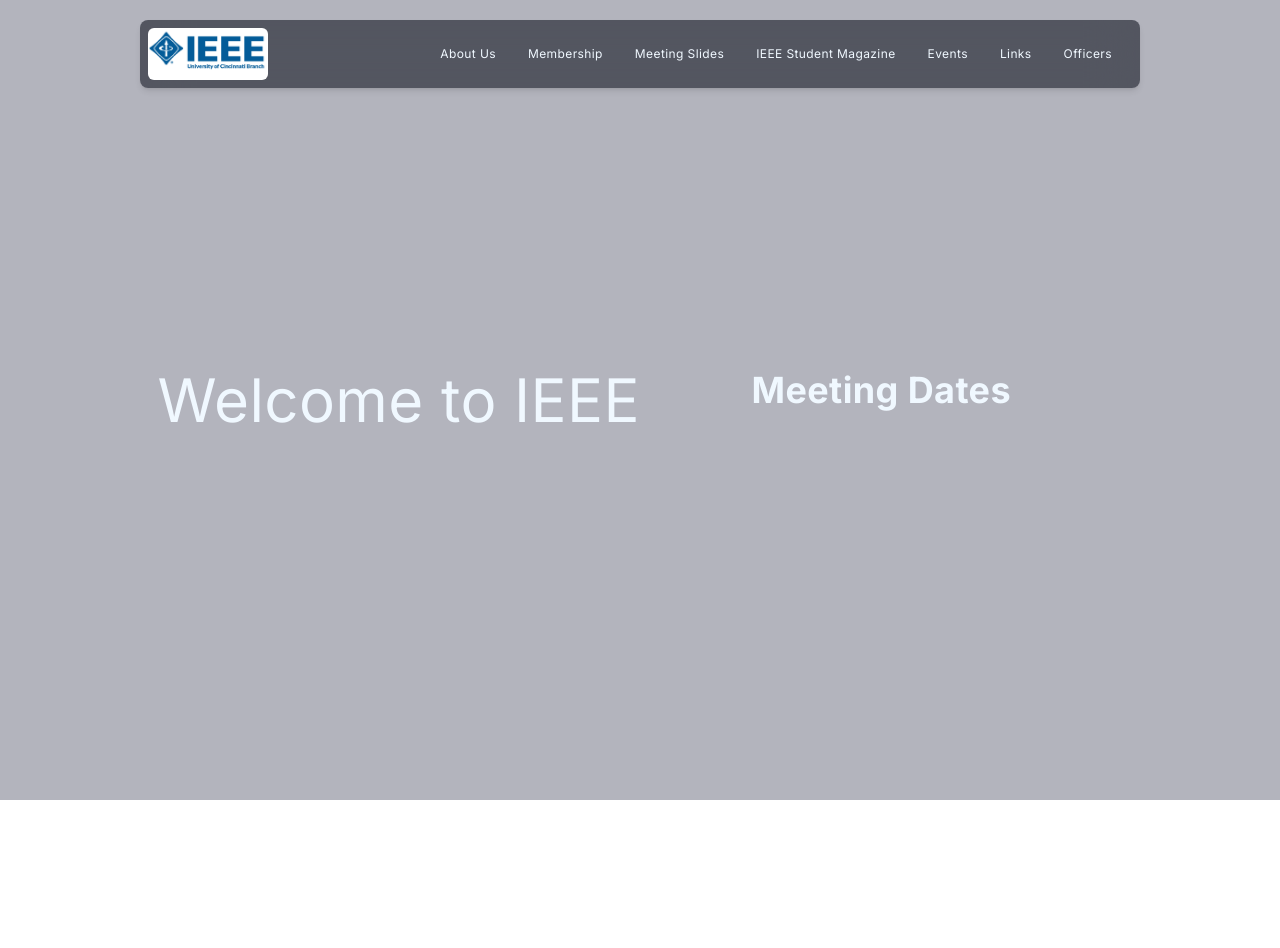
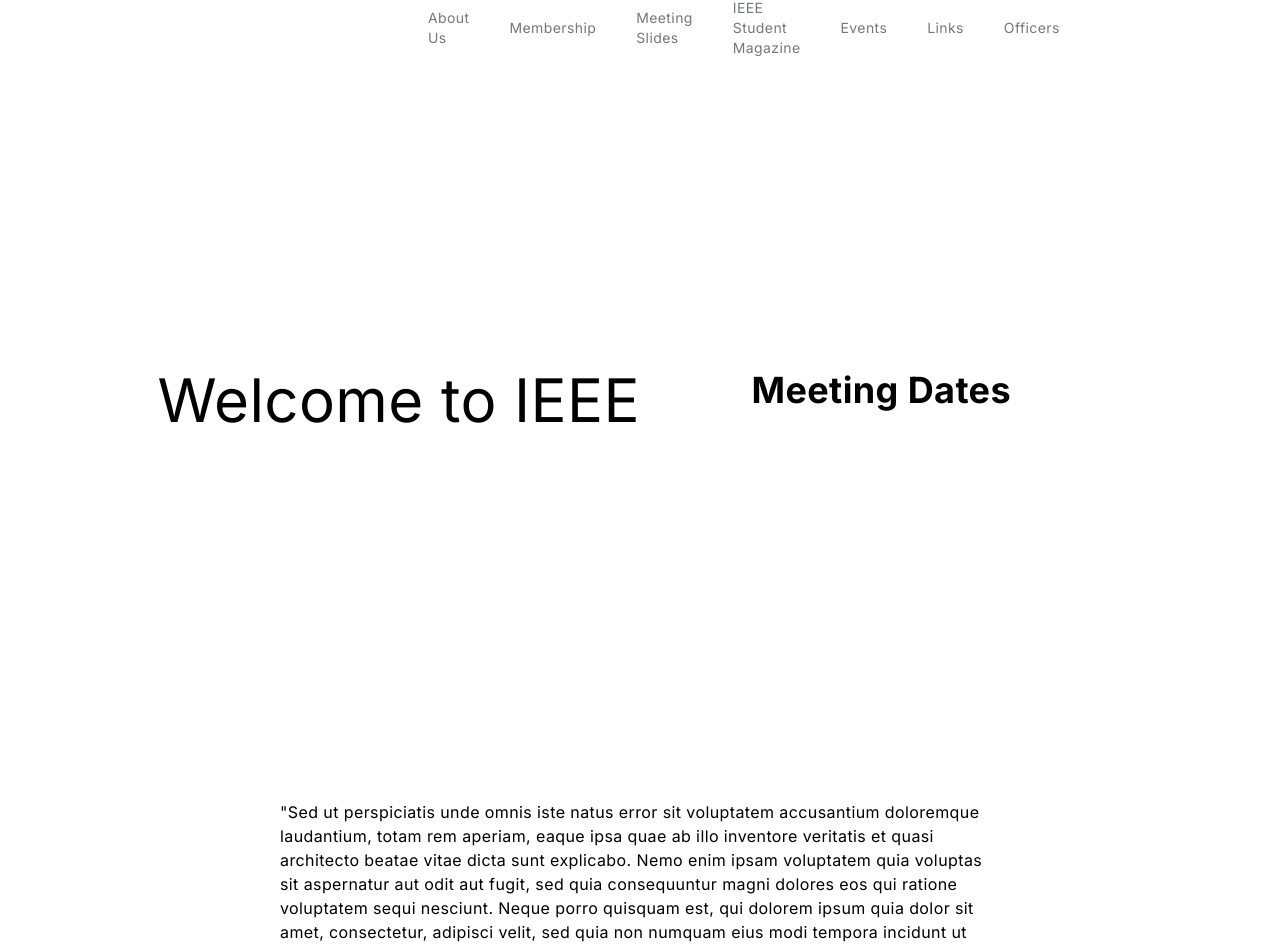
Before and after one commit to MakeUC/New-IEEE-Website, a Next.js app: page / in a window 1280 px wide. Shown: the top 948 px of the page. Before the commit the page ends 800 px from the top, so only its background shows below. Built offline with nearby package versions, Linux system fonts and the light colour scheme.

Commit message:
updated navbar with a new design and updated links.

```diff
--- /dev/null
+++ b/app/components/Footer.jsx
@@ -0,0 +1,27 @@
+import React from "react";
+
+const Footer = () => {
+  return (
+    <div className="w-full h-full mx-auto flex justify-center items-center">
+      <div className="max-w-[720px]">
+        <p>
+          "Sed ut perspiciatis unde omnis iste natus error sit voluptatem
+          accusantium doloremque laudantium, totam rem aperiam, eaque ipsa quae
+          ab illo inventore veritatis et quasi architecto beatae vitae dicta
+          sunt explicabo. Nemo enim ipsam voluptatem quia voluptas sit
+          aspernatur aut odit aut fugit, sed quia consequuntur magni dolores eos
+          qui ratione voluptatem sequi nesciunt. Neque porro quisquam est, qui
+          dolorem ipsum quia dolor sit amet, consectetur, adipisci velit, sed
+          quia non numquam eius modi tempora incidunt ut labore et dolore magnam
+          aliquam quaerat voluptatem. Ut enim ad minima veniam, quis nostrum
+          exercitationem ullam corporis suscipit laboriosam, nisi ut aliquid ex
+          ea commodi consequatur? Quis autem vel eum iure reprehenderit qui in
+          ea voluptate velit esse quam nihil molestiae consequatur, vel illum
+          qui dolorem eum fugiat quo voluptas nulla pariatur?"
+        </p>
+      </div>
+    </div>
+  );
+};
+
+export default Footer;
--- a/app/components/Navbar.jsx
+++ b/app/components/Navbar.jsx
@@ -1,51 +1,161 @@
-import React from 'react'
+"use client";
+import React, { useState, useEffect, useRef } from "react";
+import Image from "next/image";
+import Link from "next/link";
+import "../globals.css";
 
-const Navbar = () => {
+const navbar = () => {
+  const [nav, setNav] = useState(false);
+  const [shadow, setShadow] = useState(false);
+  const hamburgerRef = useRef(null);
+
+  const handleNav = () => {
+    setNav(!nav);
+    if (hamburgerRef.current) {
+      hamburgerRef.current.checked = !nav;
+    }
+  };
+
+  useEffect(() => {
+    const changeShadow = () => {
+      if (window.scrollY >= 90) {
+        setShadow(true);
+      } else {
+        setShadow(false);
+      }
+    };
+
+    window.addEventListener("scroll", changeShadow);
+  }, []);
+
   return (
-    <div className="navbar z-[100] fixed bg-[#2c2e3a] backdrop-filter backdrop-blur-xl bg-opacity-70 top-5 left-0 right-0 w-[380px] md:w-[600px] lg:w-[1000px] mx-auto rounded-lg shadow-md">
-    {/* Navbar for Mobile Screens */}
-    <div className="navbar-start">
-      <div className="dropdown">
-        <div tabIndex={0} role="button" className="btn btn-ghost lg:hidden">
-          <svg xmlns="http://www.w3.org/2000/svg" className="h-5 w-5" fill="none" viewBox="0 0 24 24" stroke="currentColor"><path strokeLinecap="round" strokeLinejoin="round" strokeWidth="2" d="M4 6h16M4 12h8m-8 6h16" /></svg>
+    <div
+      className={
+        shadow
+          ? "fixed w-full h-14 z-[100] bg-[#fbfbfd] backdrop-filter border-b-2 border-b-[#d6d6d6] backdrop-blur-lg bg-opacity-50 transition-shadow duration-500"
+          : "fixed w-full h-14 z-[100]"
+      }
+    >
+      <div className="flex justify-between items-center w-full h-full px-1 2xl:px-8">
+        <Link href="/#home" className="ml-96">
+          <Image
+            src="/images/ieee-1.png"
+            alt="logo"
+            width={115}
+            height={115}
+            quality={100}
+          />
+        </Link>
+        <div className="mr-96">
+          <ul className="hidden items-center md:flex">
+            <Link href="/#about">
+              <li className="ml-10 text-sm text-[#75787B] hover:text-[#BA0C2F] transition-colors duration-500">
+                About Us
+              </li>
+            </Link>
+            <Link href="/#membership">
+              <li className="ml-10 text-sm text-[#75787B] hover:text-[#BA0C2F] transition-colors duration-500">
+                Membership
+              </li>
+            </Link>
+            <Link href="/#meetingslides">
+              <li className="ml-10 text-sm text-[#75787B] hover:text-[#BA0C2F] transition-colors duration-500">
+                Meeting Slides
+              </li>
+            </Link>
+            <Link href="/#magazine">
+              <li className="ml-10 text-sm text-[#75787B] hover:text-[#BA0C2F] transition-colors duration-500">
+                IEEE Student Magazine
+              </li>
+            </Link>
+            <Link href="/#events">
+              <li className="ml-10 text-sm text-[#75787B] hover:text-[#BA0C2F] transition-colors duration-500">
+                Events
+              </li>
+            </Link>
+            <Link href="/#links">
+              <li className="ml-10 text-sm text-[#75787B] hover:text-[#BA0C2F] transition-colors duration-500">
+                Links
+              </li>
+            </Link>
+            <Link href="/#officers">
+              <li className="ml-10 text-sm text-[#75787B] hover:text-[#BA0C2F] transition-colors duration-500">
+                Officers
+              </li>
+            </Link>
+          </ul>
+          <div className="md:hidden">
+            <label className="hamburger">
+              <input type="checkbox" ref={hamburgerRef} onClick={handleNav} />
+              <svg viewBox="0 0 32 32">
+                <path
+                  className="line line-top-bottom"
+                  d="M27 10 13 10C10.8 10 9 8.2 9 6 9 3.5 10.8 2 13 2 15.2 2 17 3.8 17 6L17 26C17 28.2 18.8 30 21 30 23.2 30 25 28.2 25 26 25 23.8 23.2 22 21 22L7 22"
+                ></path>
+                <path className="line" d="M7 16 27 16"></path>
+              </svg>
+            </label>
+          </div>
         </div>
-        <ul tabIndex={0} className="menu menu-sm dropdown-content mt-3 z-[1] p-2 shadow bg-base-100 rounded-box w-52">
-          <li><a>About Us</a></li>
-          <li>
-            <a href="">Membership</a>
-          </li>
-          <li><a>Meeting Slides</a></li>
-          <li><a>IEEE Student Magazine</a></li>
-          <li><a>Events</a></li>
-          <li><a>Links</a></li>
-          <li><a>Officers</a></li>
-        </ul>
       </div>
-      <a className=''>
-        <img src='/images/ieee-1.png'
-        width={120}
-        height={120}
-        className='rounded-md'
-        />
 
-      </a>
+      <div
+        className={
+          nav
+            ? "md:hidden fixed right-0 top-0 w-full h-screen bg-black/70"
+            : "hidden"
+        }
+      >
+        <div
+          className={
+            nav
+              ? "fixed right-0 top-0 w-[75%] sm:w-[60%] md:w-[45%] h-screen bg-[#050817] p-10 transition-transform duration-500 transform translate-x-0"
+              : "fixed right-[-100%] top-0 p-10 transition-transform duration-500 transform translate-x-full"
+          }
+        >
+          <div className="flex flex-col items-center justify-center text py-4 mx-auto h-full mt-[-40px]">
+            <Link href="/#about">
+              <div className="flex flex-col items-center py-4 text-[17px] text-[#75787B] hover:text-[#BA0C2F] transition-colors duration-500">
+                About Us
+              </div>
+            </Link>
+
+            <Link href="/#membership">
+              <div className="flex flex-col items-center py-4 text-[17px] text-[#75787B] hover:text-[#BA0C2F] transition-colors duration-500">
+                Membership
+              </div>
+            </Link>
+
+            <Link href="/#meetingslides">
+              <div className="flex flex-col items-center py-4 text-[17px] text-[#75787B] hover:text-[#BA0C2F] transition-colors duration-500">
+                Meeting Slides
+              </div>
+            </Link>
+            <Link href="/#magazine">
+              <div className="flex flex-col items-center py-4 text-[17px] text-[#75787B] hover:text-[#BA0C2F] transition-colors duration-500">
+                IEEE Student Magazine
+              </div>
+            </Link>
+            <Link href="/#events">
+              <div className="flex flex-col items-center py-4 text-[17px] text-[#75787B] hover:text-[#BA0C2F] transition-colors duration-500">
+                Events
+              </div>
+            </Link>
+            <Link href="/#links">
+              <div className="flex flex-col items-center py-4 text-[17px] text-[#75787B] hover:text-[#BA0C2F] transition-colors duration-500">
+                Links
+              </div>
+            </Link>
+            <Link href="/#officers">
+              <div className="flex flex-col items-center py-4 text-[17px] text-[#75787B] hover:text-[#BA0C2F] transition-colors duration-500">
+                Officers
+              </div>
+            </Link>
+          </div>
+        </div>
+      </div>
     </div>
-    {/* Navbar for Computer Screens */}
-    <div className="navbar-center hidden lg:flex">
-      <ul className="menu menu-horizontal px-1">
-      <li className='text-xs hover:text-[#66FCF1]'><a>About Us</a></li>
-          <li className='text-xs hover:text-[#66FCF1]'>
-            <a href="">Membership</a>
-          </li>
-          <li className='text-xs hover:text-[#66FCF1]'><a>Meeting Slides</a></li>
-          <li className='text-xs hover:text-[#66FCF1]'><a>IEEE Student Magazine</a></li>
-          <li className='text-xs hover:text-[#66FCF1]'><a>Events</a></li>
-          <li className='text-xs hover:text-[#66FCF1]'><a>Links</a></li>
-          <li className='text-xs hover:text-[#66FCF1]'><a>Officers</a></li>
-      </ul>
-    </div>
-  </div>
-  )
-}
+  );
+};
 
-export default Navbar
+export default navbar;
--- a/app/globals.css
+++ b/app/globals.css
@@ -11,7 +11,7 @@
 
 
   body {
-    @apply bg-[#B3B4BD] text-[#f0f8ff] tracking-wide
+    @apply bg-[#ffffff] text-[#000] tracking-wide
   }
 
 
@@ -27,17 +27,57 @@
     @apply text-4xl sm:text-5xl md:text-6xl
   }
 
-  h2{
+  h2 {
     @apply text-3xl sm:text-4xl
-
-
   }
 
-  li{
+  li {
 
     @apply cursor-pointer
-
   }
 
 
 }
+
+.hamburger {
+  cursor: pointer;
+  position: fixed;
+  top: 1.5rem;
+  right: 1rem;
+  z-index: 101;
+}
+
+.hamburger input {
+  display: none;
+}
+
+.hamburger svg {
+  /* The size of the SVG defines the overall size */
+  height: 3em;
+  /* Define the transition for transforming the SVG */
+  transition: transform 600ms cubic-bezier(0.4, 0, 0.2, 1);
+}
+
+.line {
+  fill: none;
+  stroke: #00629B;
+  stroke-linecap: butt;
+  stroke-linejoin: miter;
+  stroke-width: 2;
+  /* Define the transition for transforming the Stroke */
+  transition: stroke-dasharray 600ms cubic-bezier(0.4, 0, 0.2, 1),
+    stroke-dashoffset 600ms cubic-bezier(0.4, 0, 0.2, 1);
+}
+
+.line-top-bottom {
+  stroke-dasharray: 12 63;
+}
+
+.hamburger input:checked+svg {
+  transform: rotate(-45deg);
+}
+
+.hamburger input:checked+svg .line-top-bottom {
+  stroke-dasharray: 20 300;
+  stroke-dashoffset: -32.42;
+}
--- a/app/layout.js
+++ b/app/layout.js
@@ -11,6 +11,7 @@
 //components
 import Navbar from "./components/Navbar";
 import Main from "./components/Main";
+import Footer from "./components/Footer";
 
 export default function RootLayout({ children }) {
   return (
@@ -18,6 +19,7 @@
       <body className={inter.className}>
         <Navbar />
         <Main />
+        <Footer />
 
         {children}
       </body>
```
Also changed, not shown: public/images/ieee-1.png.
